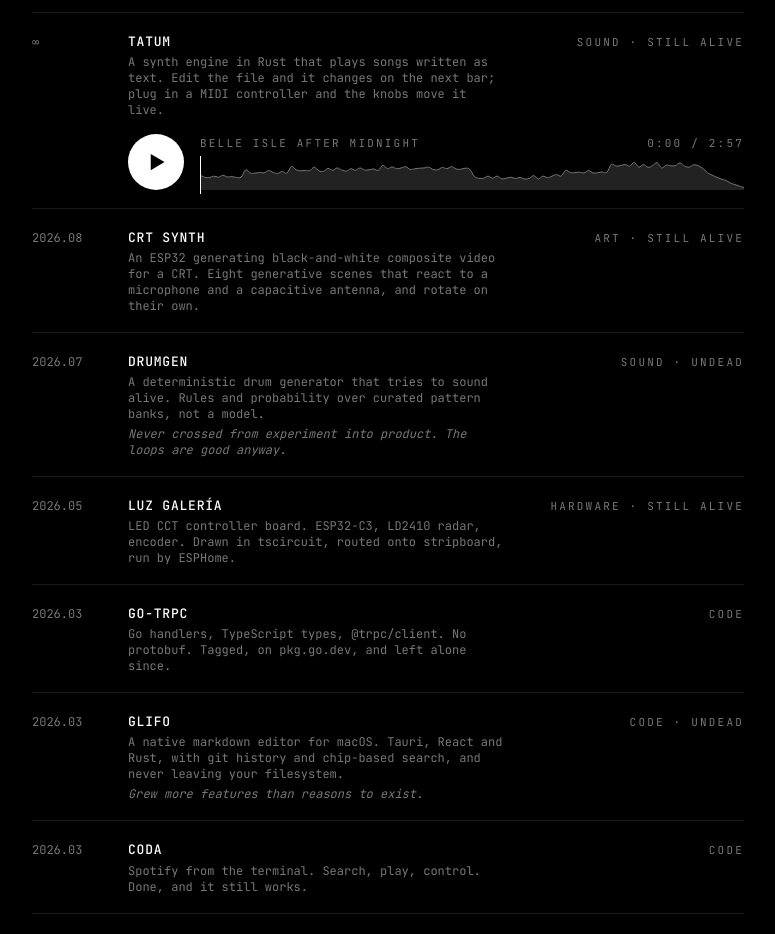
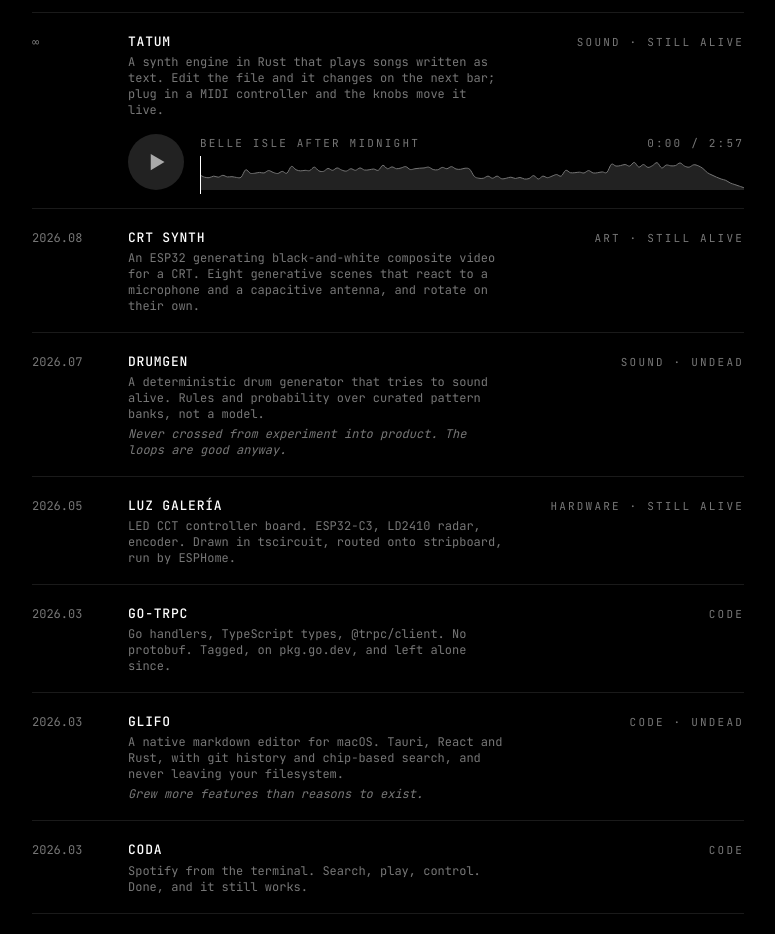
Before and after one commit to sebasusnik/susnik, an Astro site: page / in a window 1280 px wide. Shown: the part 1040-1974 px from the top of the page, without its empty margins (252-1027 px from the left). Built offline with nearby package versions, Linux system fonts and the light colour scheme; Astro itself is replaced by a stand-in of ours.

Commit message:
style: the play button in two greys, not white and red

```diff
--- a/src/components/Player.astro
+++ b/src/components/Player.astro
@@ -40,8 +40,8 @@ const clip = `played-${src}`;
     type="button"
     data-play
     aria-label={`Play ${title}`}
-    class="grid h-14 w-14 shrink-0 place-items-center rounded-full bg-fg text-bg transition-colors
-           hover:bg-blood hover:text-white"
+    class="grid h-14 w-14 shrink-0 place-items-center rounded-full bg-line-strong text-dim transition-colors
+           hover:text-fg"
   >
     <svg data-icon="play" viewBox="0 0 16 16" class="ml-0.5 h-5 w-5" aria-hidden="true">
       <path d="M3 1.5v13l11-6.5z" fill="currentColor" />
```
